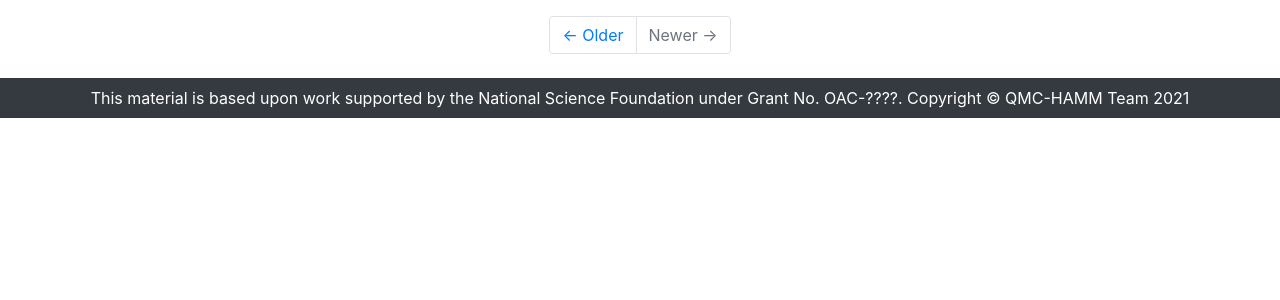
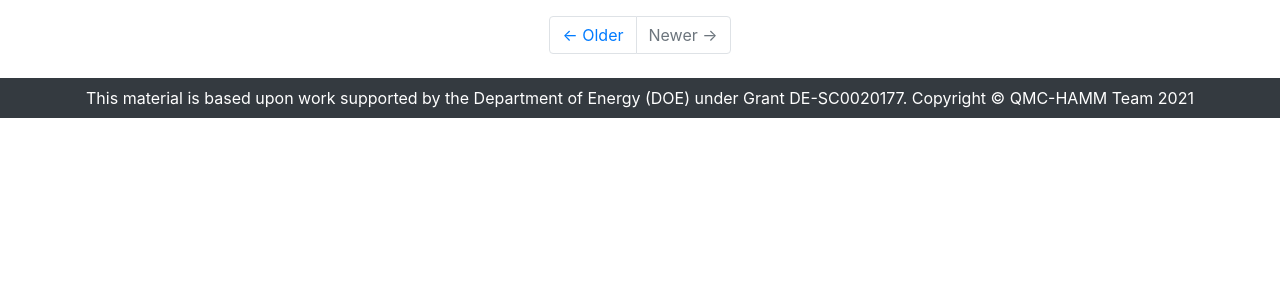
Before and after one commit to data-exp-lab/qmc-table, a Flask app: template templates/news.html in a window 1280 px wide. Shown: the part 192-492 px from the top of the page. Run offline with Flask 2, Linux system fonts and the light colour scheme; the template is opened without the code that fills it, so the values that code supplies are empty; some libraries are stand-ins or nearby versions.

Commit message:
fix grant number

```diff
--- a/templates/base.html
+++ b/templates/base.html
@@ -70,7 +70,7 @@
         </div>
         {% endfor %}
       </div>
-      <p class="m-0 text-center text-white">This material is based upon work supported by the National Science Foundation under Grant No. OAC-????. Copyright &copy; QMC-HAMM Team 2021</p>
+      <p class="m-0 text-center text-white">This material is based upon work supported by the Department of Energy (DOE) under Grant DE-SC0020177. Copyright &copy; QMC-HAMM Team 2021</p>
     </div>
     <!-- /.container -->
   </footer>
--- a/univs.yaml
+++ b/univs.yaml
@@ -4,4 +4,4 @@ institutions:
     link: http://illinois.edu/
   - name: Flatiron Institute
     image: fi-200.png
-    link: https://www.simonsfoundation.org/flatiron/
+    link: https://www.simonsfoundation.org/flatiron/center-for-computational-quantum-physics/
```
